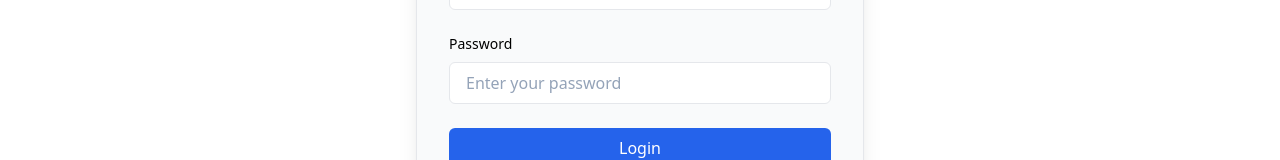
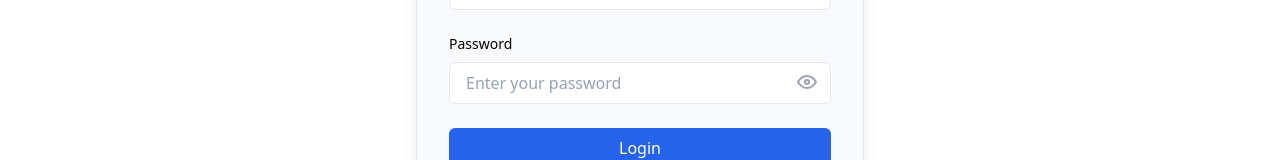
Before and after one commit to diegooooo10/Proyecto1, a React (Vite) app: page /login in a window 1280 px wide. Shown: the part 394-554 px from the top of the page. Built offline with nearby package versions, Linux system fonts and the light colour scheme; no server answers.

Commit message:
LOADING OF PLACES NEEDS TO BE FIXED

```diff
--- a/src/components/Acount.jsx
+++ b/src/components/Acount.jsx
@@ -120,7 +120,7 @@ export const Acount = () => {
             {`You haven't booked any trips yet`}
           </p>
         ) : (
-          <div className="flex flex-row w-64 h-64 gap-4 overflow-x-scroll custom-scroll">
+          <div className="flex flex-row w-full h-64 gap-4 overflow-x-scroll custom-scroll">
             {tripsMade.map((lugar, index) => {
               const isEven = index % 2 === 0;
 
@@ -150,7 +150,7 @@ export const Acount = () => {
             {`You don't have any upcoming trips`}
           </p>
         ) : (
-          <div className="flex flex-row w-64 h-64 gap-4 overflow-x-scroll custom-scroll">
+          <div className="flex flex-row w-full h-64 gap-4 overflow-x-scroll custom-scroll">
             {upcomingTrips.map((lugar, index) => {
               const isEven = index % 2 === 0;
 
--- a/src/components/Login.jsx
+++ b/src/components/Login.jsx
@@ -1,4 +1,4 @@
-import { useState, useContext } from "react";
+import { useState, useContext, useEffect } from "react";
 import { Link } from "react-router-dom";
 import { DarkModeContext } from "../context/DarkModeContext";
 import { PasswordResetModal } from "./ModalForgotPassword";
@@ -7,7 +7,7 @@ import {
   doCreateUserWithEmailAndPassword,
   doPasswordReset,
 } from "../../private/services/api";
-import { ArrowReturn, Dark } from "../svg";
+import { ArrowReturn, Dark, Eye, EyeOff } from "../svg";
 
 export const Login = () => {
   const [isLoading, setIsLoading] = useState(false);
@@ -61,6 +61,17 @@ export const Login = () => {
     }
     return "";
   };
+  useEffect(() => {
+    setFormData({
+      name: "",
+      email: "",
+      phone: "",
+      password: "",
+      passwordConfirm: "",
+    });
+    setError(""); // Limpiar también el error al cambiar de tab
+    setShowPassword(false)
+  }, [activeTab]);
 
   const handleSubmit = async (e) => {
     e.preventDefault();
@@ -213,7 +224,7 @@ export const Login = () => {
                 onClick={() => setShowPassword(!showPassword)}
                 className="absolute right-3 top-[8px] text-gray-400 hover:text-gray-600"
               >
-                {/* Add your Eye/EyeOff SVG */}
+                {showPassword ? <EyeOff /> : <Eye />}
               </button>
             </div>
           </div>
--- a/src/context/ReservePlacesProvider.jsx
+++ b/src/context/ReservePlacesProvider.jsx
@@ -97,12 +97,6 @@ export const ReservePlacesProvider = ({ children }) => {
     }
   };
 
-  // Limpia los viajes (cuando el usuario cierre sesión)
-  const clearTrips = () => {
-    setPlaces([]);
-    setUpcomingTrips([]);
-    setTripsMade([]);
-  };
 
   return (
     <ReservePlacesContext.Provider
@@ -111,7 +105,7 @@ export const ReservePlacesProvider = ({ children }) => {
         upcomingTrips,
         tripsMade,
         addPlace,
-        clearTrips,
+
       }}
     >
       {children}
--- a/src/index.css
+++ b/src/index.css
@@ -6,7 +6,7 @@
   @apply w-full p-8 bg-center bg-cover rounded-lg shadow-md;
 }
 .cardTrending2 {
-  @apply flex items-end w-full bg-center bg-cover rounded-lg shadow-md;
+  @apply flex items-end w-64 bg-center bg-cover rounded-lg shadow-md;
 }
 
 .cardContentEven {
```
